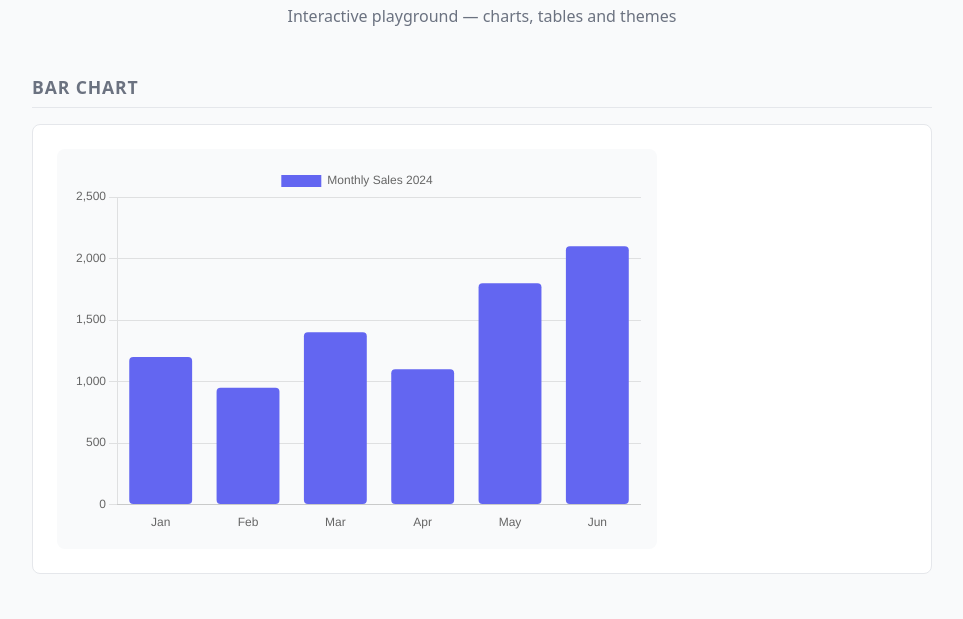
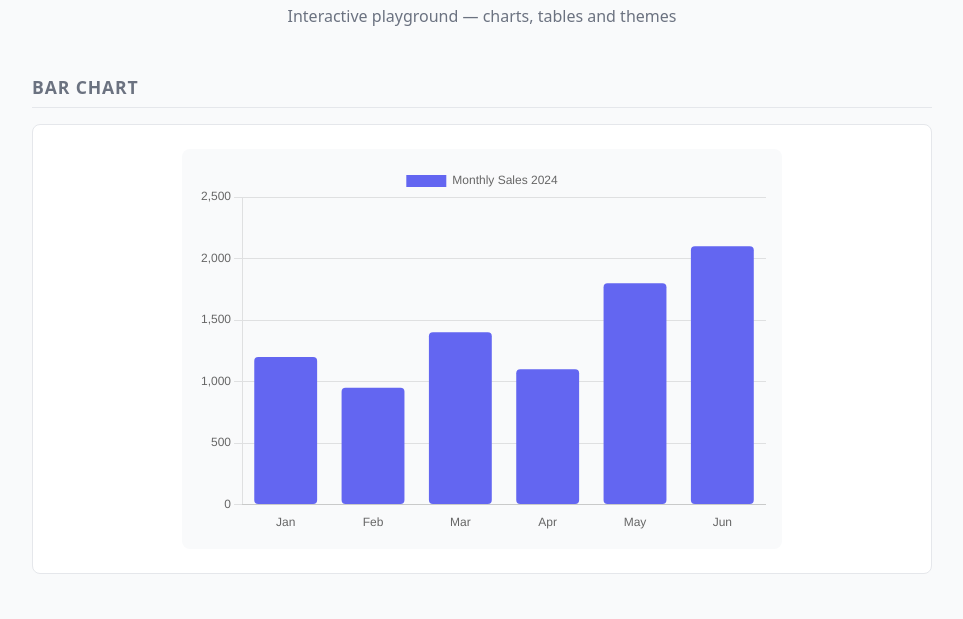
Before and after one commit to smolina-2021528/vizflow, a website built with Vite: page playground/index.html in a window 1280 px wide. Shown: the part 86-705 px from the top of the page, without its empty margins (158-1121 px from the left). Built offline with nearby package versions, Linux system fonts and the light colour scheme.

Commit message:
fix(playground): center chart components in card layout

```diff
--- a/playground/index.html
+++ b/playground/index.html
@@ -67,6 +67,12 @@
       border: 1px solid var(--vf-border);
       border-radius: var(--vf-radius);
       padding: 24px;
+      display: flex;
+      justify-content: center;
+    }
+
+    .card > div {
+      max-width: 100%;
     }
   </style>
 </head>
```
